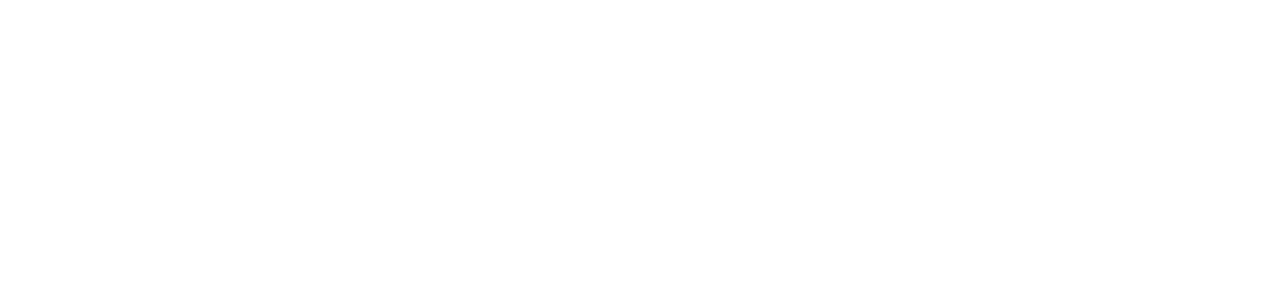
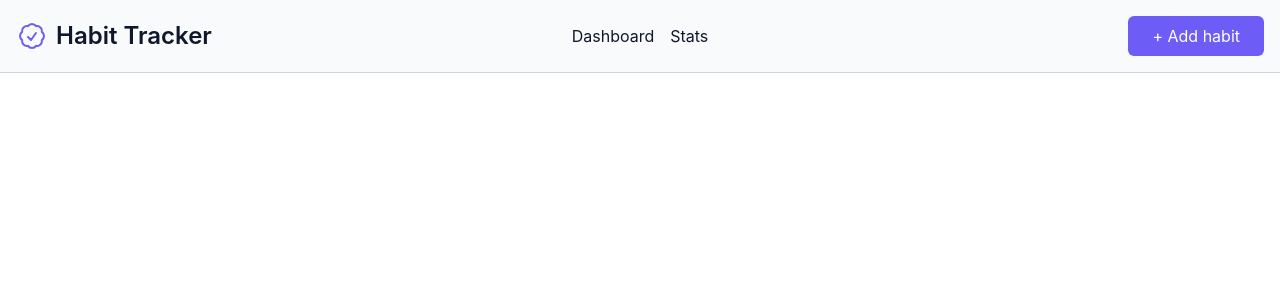
Before and after one commit to skyzerx777/habit-tracker, a Vue app: page / in a window 1280 px wide. Before the commit this address had no page. Shown: the top 300 px of the page. Built offline with nearby package versions, Linux system fonts and the light colour scheme.

Commit message:
desktop header markup

```diff
--- a/package.json
+++ b/package.json
@@ -11,6 +11,7 @@
     "type-check": "vue-tsc --build"
   },
   "dependencies": {
+    "@fontsource/inter": "^5.2.8",
     "@headlessui/vue": "^1.7.23",
     "@heroicons/vue": "^2.2.0",
     "@tailwindcss/vite": "^4.2.4",
--- a/src/App.css
+++ b/src/App.css
@@ -1 +1,12 @@
 @import 'tailwindcss';
+@import '@fontsource/inter/400.css';
+@import '@fontsource/inter/500.css';
+@import '@fontsource/inter/600.css';
+
+@theme {
+	--color-main: #6d5df6;
+}
+
+body {
+	font-family: 'Inter', sans-serif;
+}
--- a/src/App.vue
+++ b/src/App.vue
@@ -1,5 +1,8 @@
 <script setup lang="ts">
+import Navbar from './components/Navbar.vue';
 import '/src/App.css';
 </script>
 
-<template></template>
+<template>
+	<Navbar />
+</template>
--- /dev/null
+++ b/src/components/Navbar.vue
@@ -0,0 +1,26 @@
+<script setup lang="ts">
+import { CheckBadgeIcon } from '@heroicons/vue/24/outline';
+</script>
+
+<template>
+	<header class="text-slate-900 bg-slate-50">
+		<nav class="flex justify-between items-center p-4">
+			<div class="flex gap-2 w-1/4">
+				<CheckBadgeIcon class="size-8 text-main" />
+				<h1 class="font-semibold text-2xl">Habit Tracker</h1>
+			</div>
+			<ul class="flex justify-center grow gap-4">
+				<li><a href="/">Dashboard</a></li>
+				<li><a href="/stats">Stats</a></li>
+			</ul>
+			<div class="text-end w-1/4">
+				<button
+					class="cursor-pointer bg-main leading-10 px-6 text-white rounded-md"
+				>
+					+ Add habit
+				</button>
+			</div>
+		</nav>
+		<hr class="text-slate-300" />
+	</header>
+</template>
```
Also changed, not shown: 1 other file (tests, documents, lock files or other folders).
